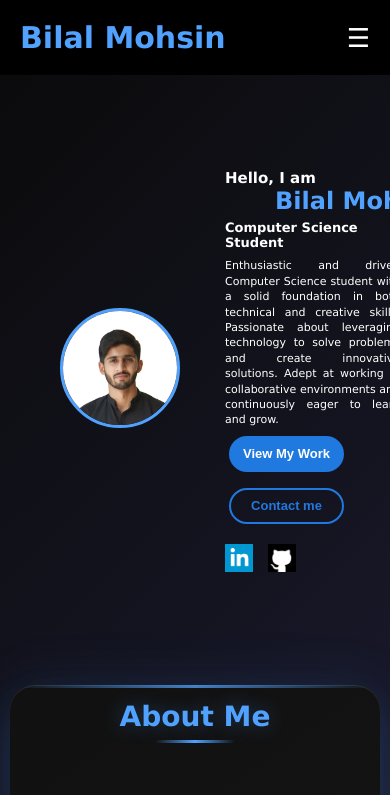
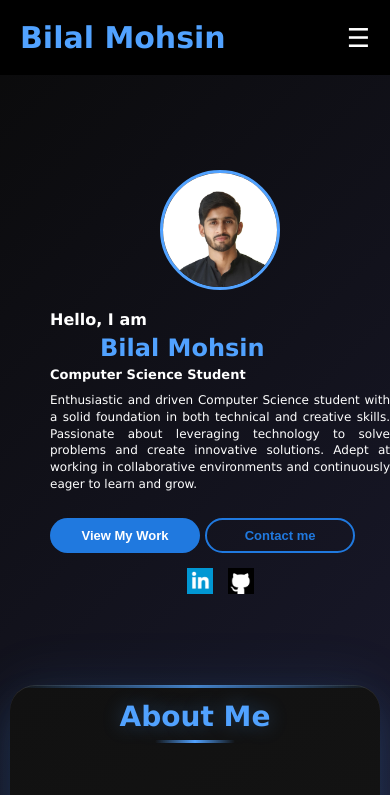
Before and after one commit to BilalKalyar-200/portfolio.github.io, a plain HTML site: page index.html in a window 390 px wide. Shown: the top 795 px of the page. Drawn offline with Linux system fonts and the light colour scheme.

Commit message:
fixed mobile layout for responsiveness

```diff
--- a/style.css
+++ b/style.css
@@ -463,18 +463,19 @@ html {
   }
 }
 
-/*small mobile*/
-@media screen and (max-width: 360px) {
+@media screen and (max-width: 400px) {
   .home-section {
-      padding: 70px 10px 15px 10px;
-      gap: 15px;
-      min-height: 70vh;
+    flex-direction: column;
+    align-items: center;
+    padding: 70px 20px;
+    gap: 20px;
+    text-align: center;
   }
 
   .image-frame {
+    margin-top: 100px;
     width: 120px;
     height: 120px;
-      margin-top: 0;
   }
 
   .image-frame img {
@@ -482,34 +483,55 @@ html {
     height: 120px;
   }
 
-  .name-text {
-      font-size: 22px;
+  .home-text {
+    margin-top: 0;
+    max-width: 100%;
   }
 
   .home-text h2 {
-      font-size: 13px;
+    font-size: 16px;
+    margin-bottom: 5px;
+  }
+
+  .name-text {
+    font-size: 22px;
+    margin: 0;
   }
 
   .home-text h3 {
-      font-size: 11px;
+    font-size: 13px;
+    margin-bottom: 10px;
   }
 
   .home-text p {
-      font-size: 10px;
-      margin-top: 5px;
+    font-size: 12px;
+    margin: 10px 0 20px;
   }
 
+  /* Stack buttons vertically */
   .view-button, .contact-button {
-      width: 100px;
-      height: 32px;
-      font-size: 11px;
+    width: 150px;
+    height: 35px;
+    font-size: 13px;
+    margin: 5px 0;
+  }
+
+  /* Center social icons below buttons */
+  .social-icons {
+    position: static;
+    display: flex;
+    justify-content: center;
+    margin-top: 10px;
+    gap: 15px;
   }
 
   .social-icons img {
     width: 26px;
     height: 26px;
+    margin: 0;
   }
 }
+
 
 .about-section {
   max-width: 1000px;
```
Lines whose indentation alone changed are shown as unchanged.
